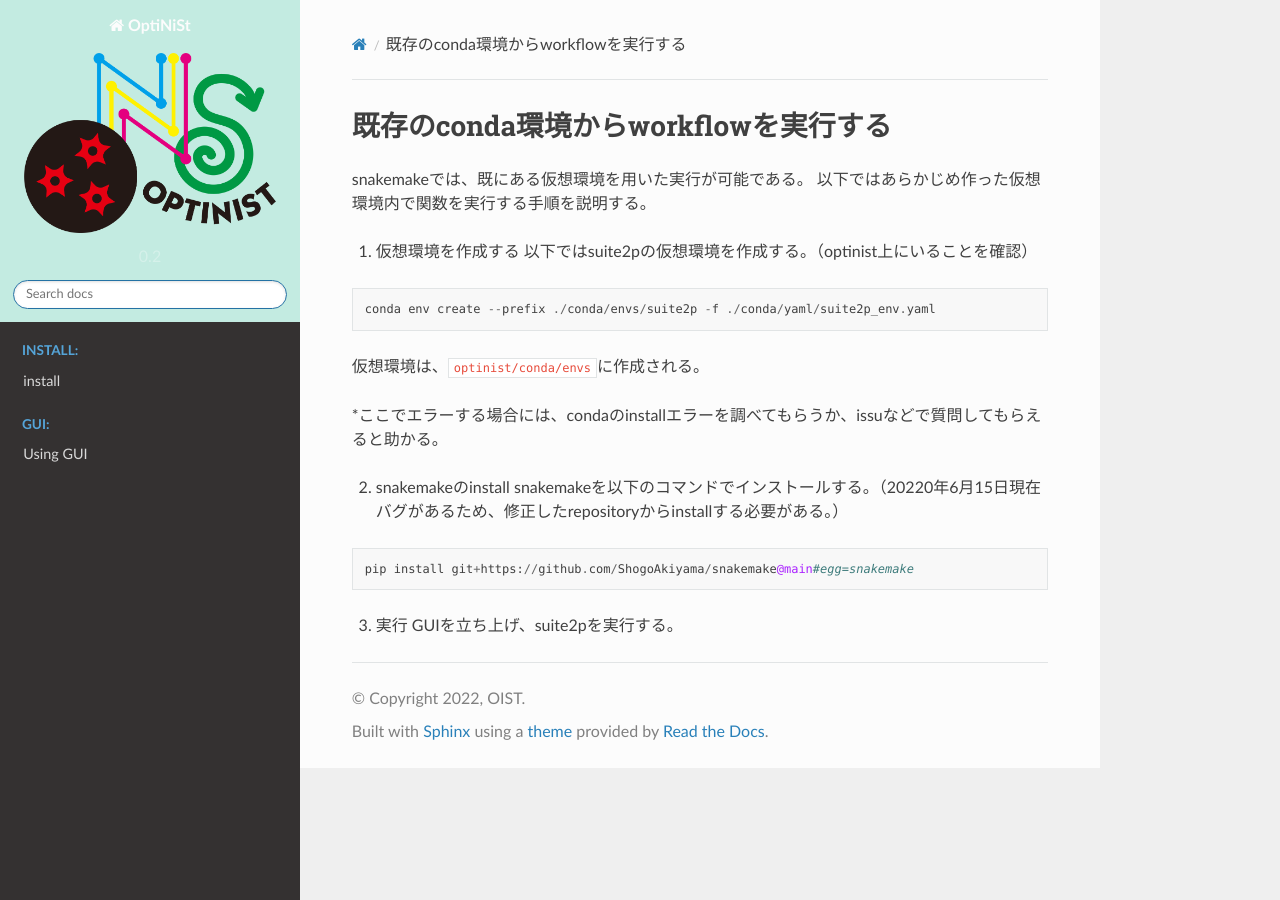
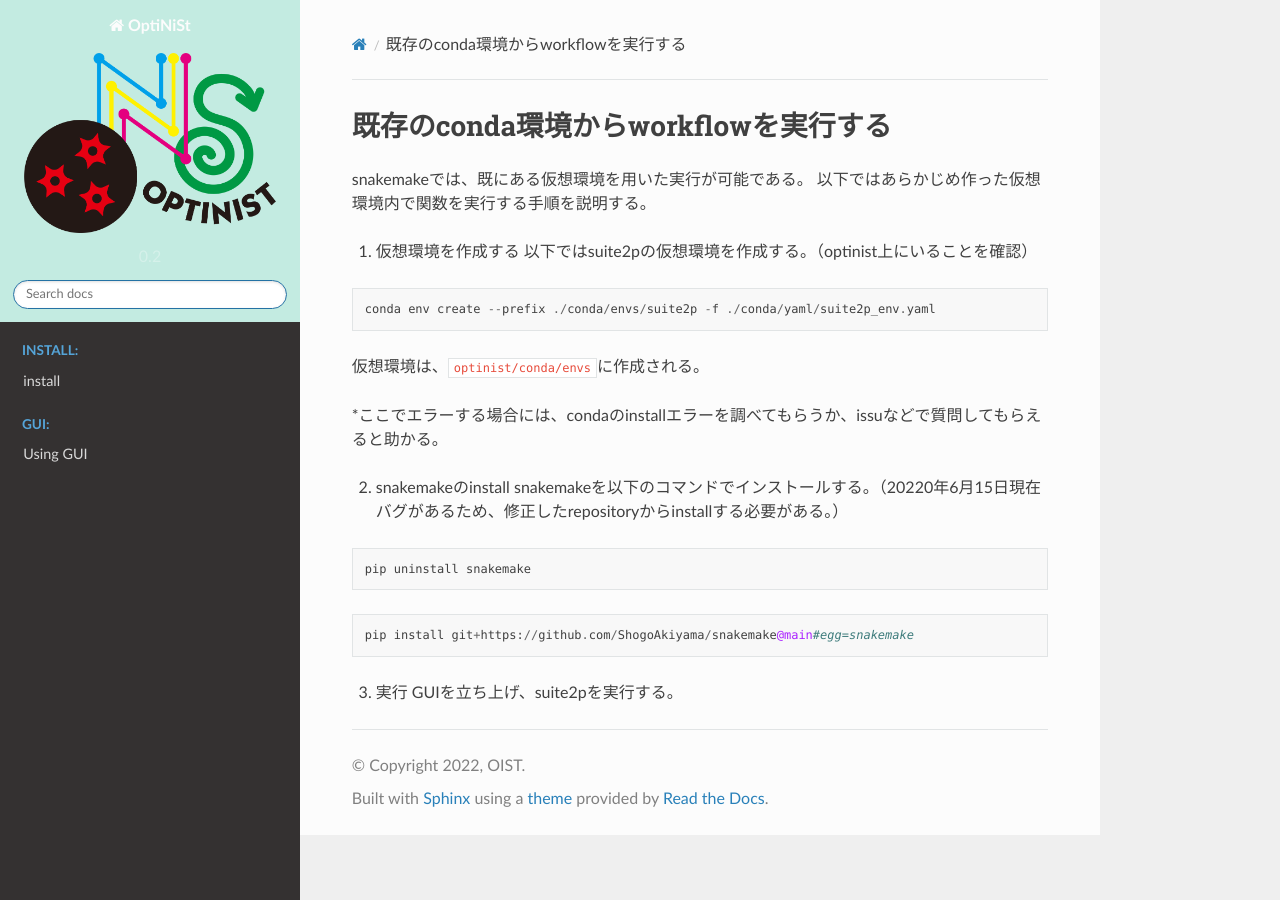
Before and after one commit to oist/optinist, a Sphinx documentation site: the page built from docs/installation/create_virtualenv.md, in a window 1280 px wide. Built offline with Sphinx 7.4.7 and the Read the Docs theme 2.0.0, drawn with Linux system fonts in a browser that asks for light colours.

Commit message:
Update create_virtualenv.md

````diff
--- a/docs/installation/create_virtualenv.md
+++ b/docs/installation/create_virtualenv.md
@@ -17,6 +17,10 @@ conda env create --prefix ./conda/envs/suite2p -f ./conda/yaml/suite2p_env.yaml
 snakemakeを以下のコマンドでインストールする。（20220年6月15日現在バグがあるため、修正したrepositoryからinstallする必要がある。）
 
 ```
+pip uninstall snakemake
+```
+
+```
 pip install git+https://github.com/ShogoAkiyama/snakemake@main#egg=snakemake
 ```
 
````
